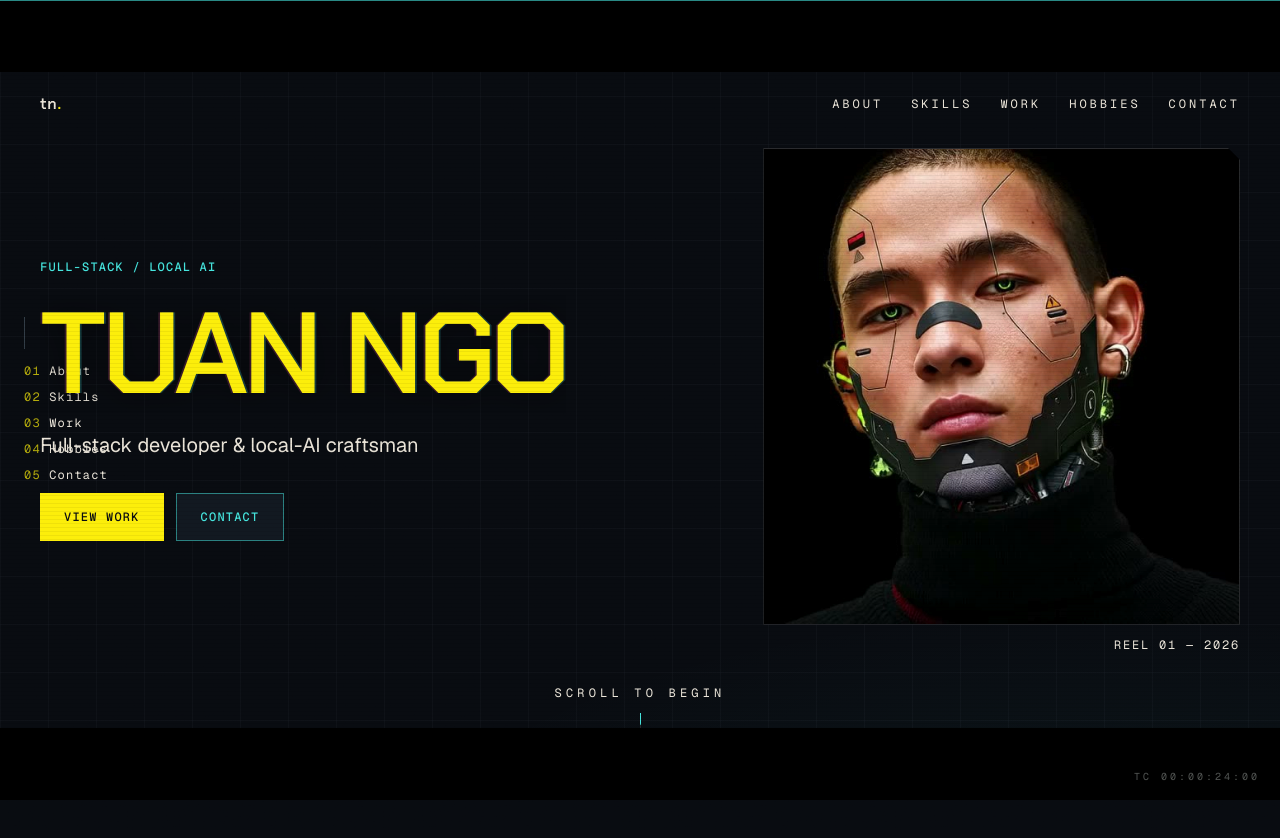
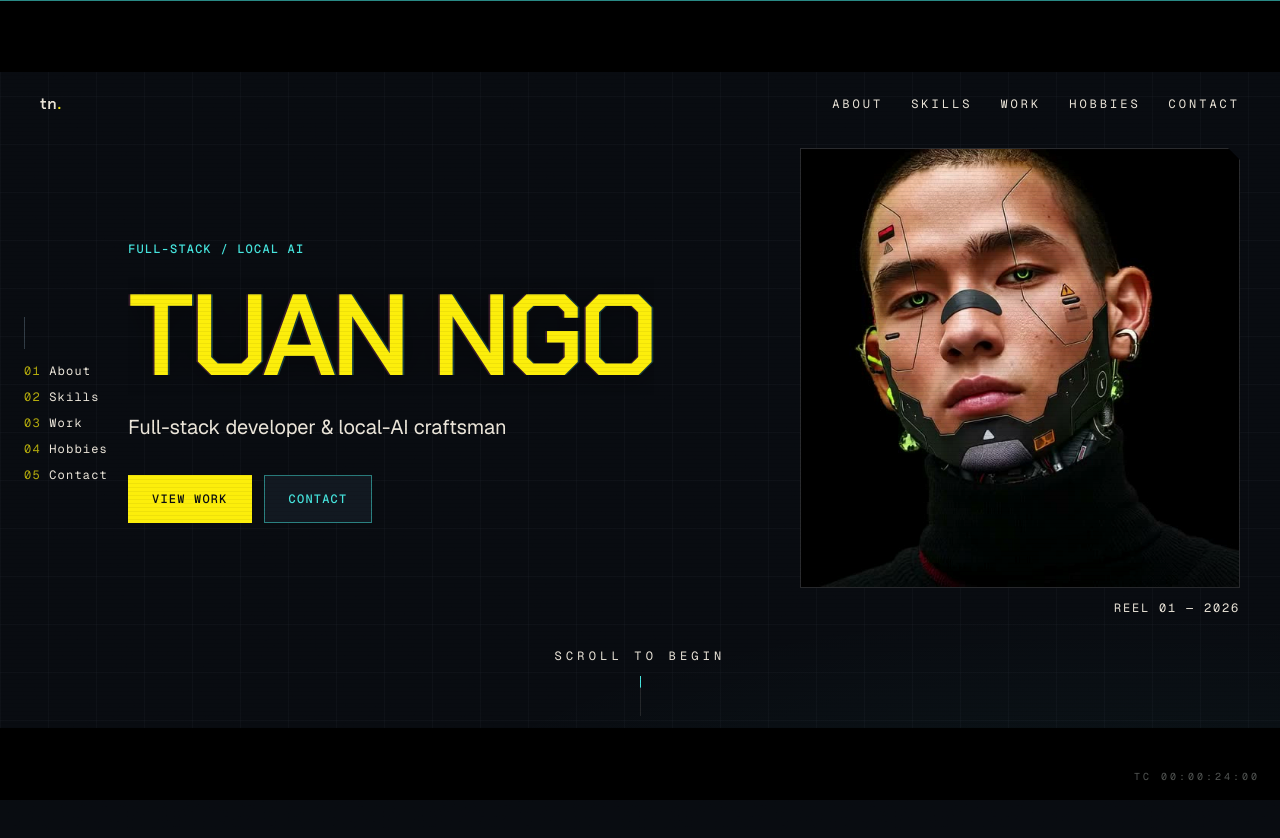
Before and after one commit to 2an/portfolio, a Next.js app: page / in a window 1280 px wide. Shown: the top 838 px of the page. Built offline with nearby package versions, Linux system fonts and the light colour scheme.

Commit message:
fix: hero — section-index rail no longer overlaps the name column (xl:pl-32 clearance)

```diff
--- a/src/app/page.tsx
+++ b/src/app/page.tsx
@@ -259,8 +259,11 @@ function Hero() {
         ))}
       </motion.nav>
 
-      {/* 7/5 identity split: yellow name + CTAs | reel in one cropped frame */}
-      <div className="relative z-10 mx-auto grid w-full max-w-[1280px] flex-1 grid-cols-1 items-center gap-8 px-6 py-8 sm:px-10 md:grid-cols-12 md:gap-10">
+      {/* 7/5 identity split: yellow name + CTAs | reel in one cropped frame.
+          xl:pl-32 keeps the identity column clear of the absolute section
+          rail (rail items reach ~108px from the viewport edge; at the
+          narrow end of the xl range the centered grid meets the edges). */}
+      <div className="relative z-10 mx-auto grid w-full max-w-[1280px] flex-1 grid-cols-1 items-center gap-8 px-6 py-8 sm:px-10 md:grid-cols-12 md:gap-10 xl:pl-32">
         <motion.div
           style={{ y: titleY, opacity: titleOpacity }}
           className="flex flex-col items-start text-left md:col-span-7"
```
